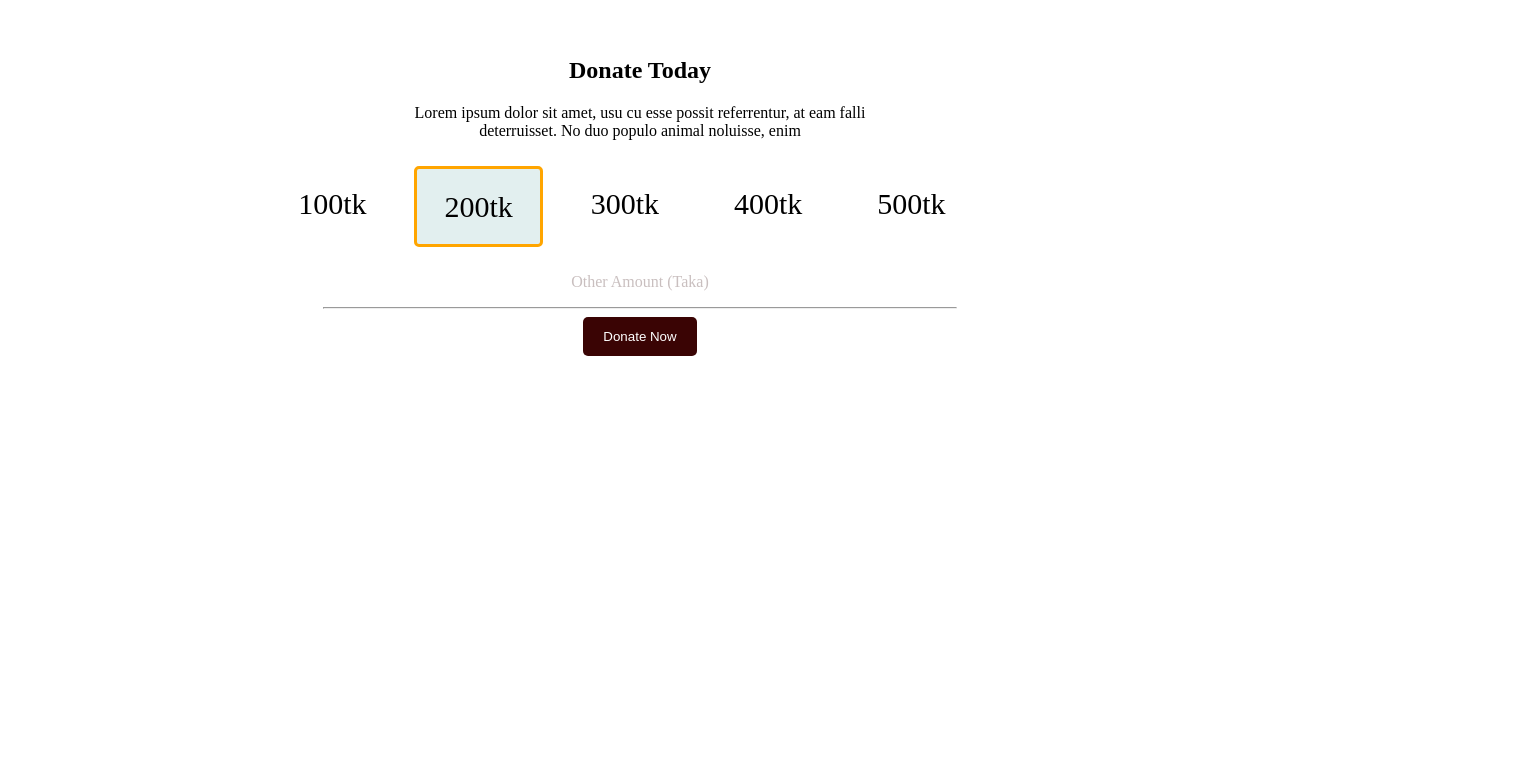
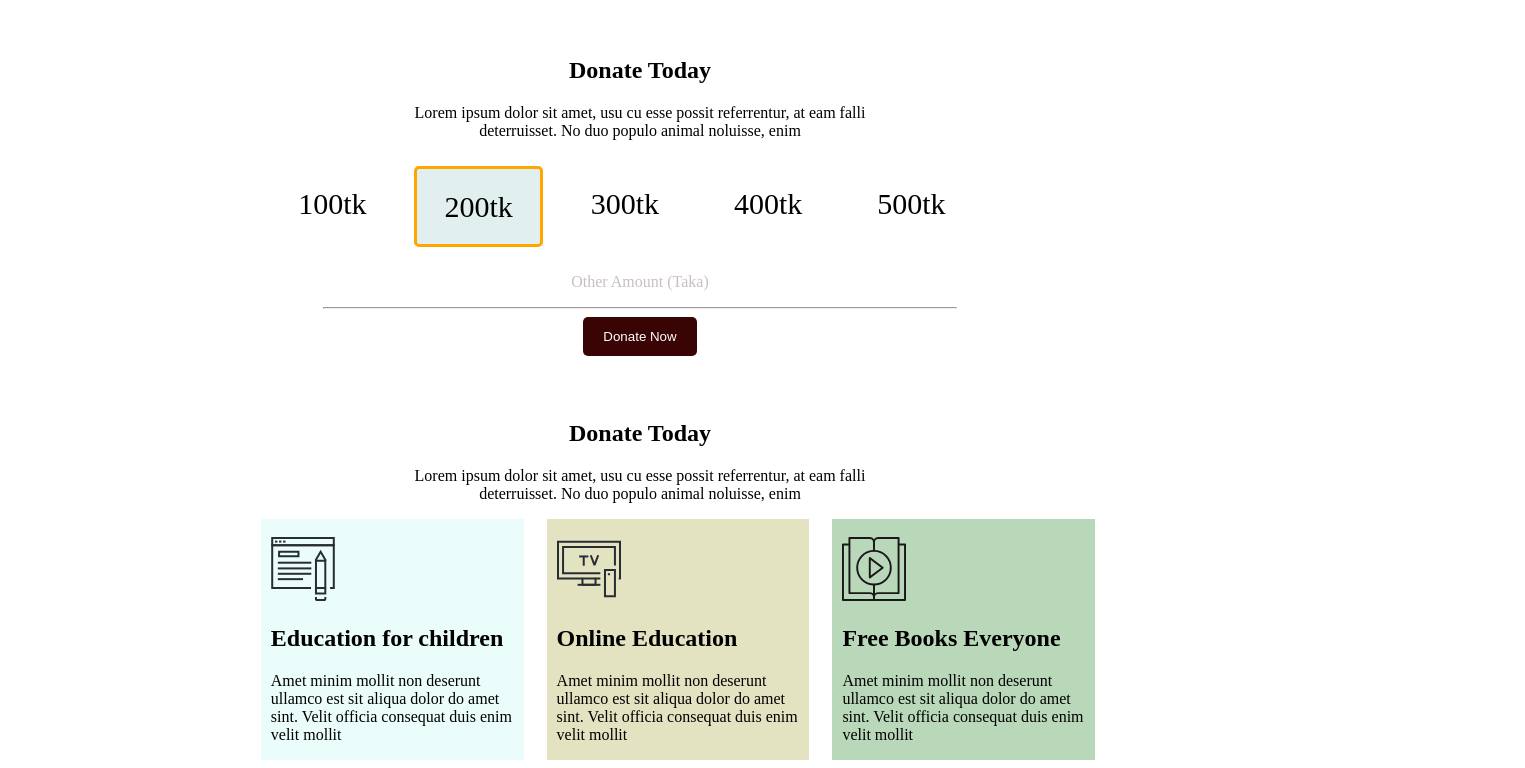
Before and after one commit to salma-sn/donatefood, a plain HTML site: page index.html in a window 1280 px wide. Shown: the part 640-1408 px from the top of the page, 1525 px wide, since content can reach past the window. Before the commit the page ends 1004 px from the top, so only its background shows below. Drawn offline with Linux system fonts and the light colour scheme; a web font is replaced by a local one.

Commit message:
third commit

```diff
--- a/index.html
+++ b/index.html
@@ -50,7 +50,38 @@
 
     </section>
 
-    <section>
+    <section class="donate-plan">
+        <h1>Donate Today</h1>
+        <p>Lorem ipsum dolor sit amet, usu cu esse possit referrentur, at eam falli<br />
+            deterruisset. No duo populo animal noluisse, enim
+        </p>
+        <div class="donate-plan-item-container">
+            <div class="donate-plan-item color1">
+                <img src="icons/icon4.svg" alt="" width="64" height="64">
+                <h2>Education for children</h2>
+                <p>Amet minim mollit non deserunt
+                    ullamco est sit aliqua dolor do amet
+                    sint. Velit officia consequat duis enim
+                    velit mollit</p>
+            </div>
+            <div class="donate-plan-item color2">
+                <img src="icons/icon7.svg" alt="" width="64" height="64">
+                <h2>Online Education</h2>
+                <p>Amet minim mollit non deserunt
+                    ullamco est sit aliqua dolor do amet
+                    sint. Velit officia consequat duis enim
+                    velit mollit</p>
+            </div>
+            <div class="donate-plan-item color3">
+                <img src="icons/icon6.svg" alt="" width="64" height="64">
+                <h2>Free Books Everyone</h2>
+                <p>Amet minim mollit non deserunt
+                    ullamco est sit aliqua dolor do amet
+                    sint. Velit officia consequat duis enim
+                    velit mollit</p>
+            </div>
+
+        </div>
 
 
     </section>
--- a/style.css
+++ b/style.css
@@ -81,3 +81,40 @@ body {
 .other-amount-color {
     color: #c9bfbf;
 }
+
+.donate-plan {
+    width: 100%;
+    text-align: center;
+    margin-top: 64px;
+}
+
+.donate-plan-item-container {
+    width: 100%;
+    margin-left: 20%;
+    margin-right: 20%;
+    display: flex;
+
+}
+
+.donate-plan-item {
+
+    width: 20%;
+    text-align: left;
+
+    padding-top: 18px;
+    padding-left: 10px;
+    margin-right: 23px;
+
+}
+
+.color1 {
+    background-color: #3eebda1c;
+}
+
+.color2 {
+    background-color: #e3e3c2;
+}
+
+.color3 {
+    background-color: #b9d7b9;
+}
```
